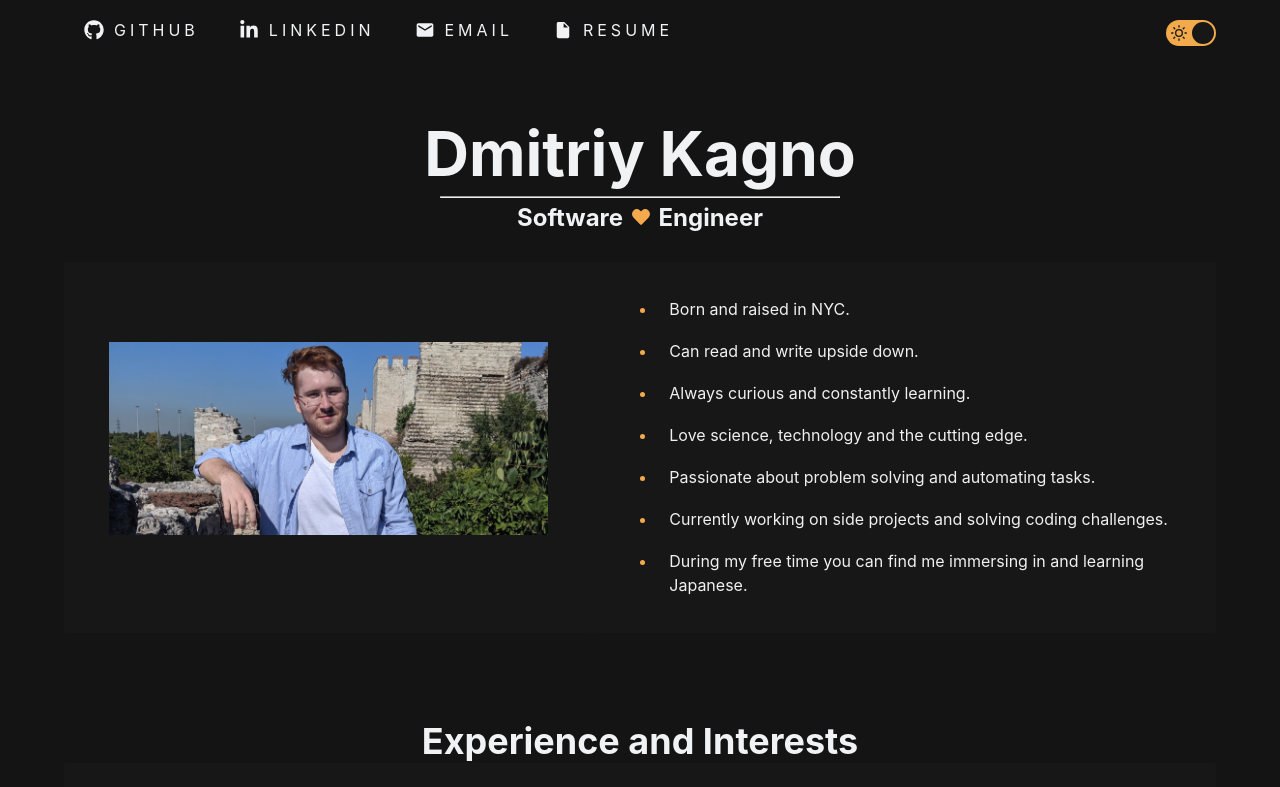
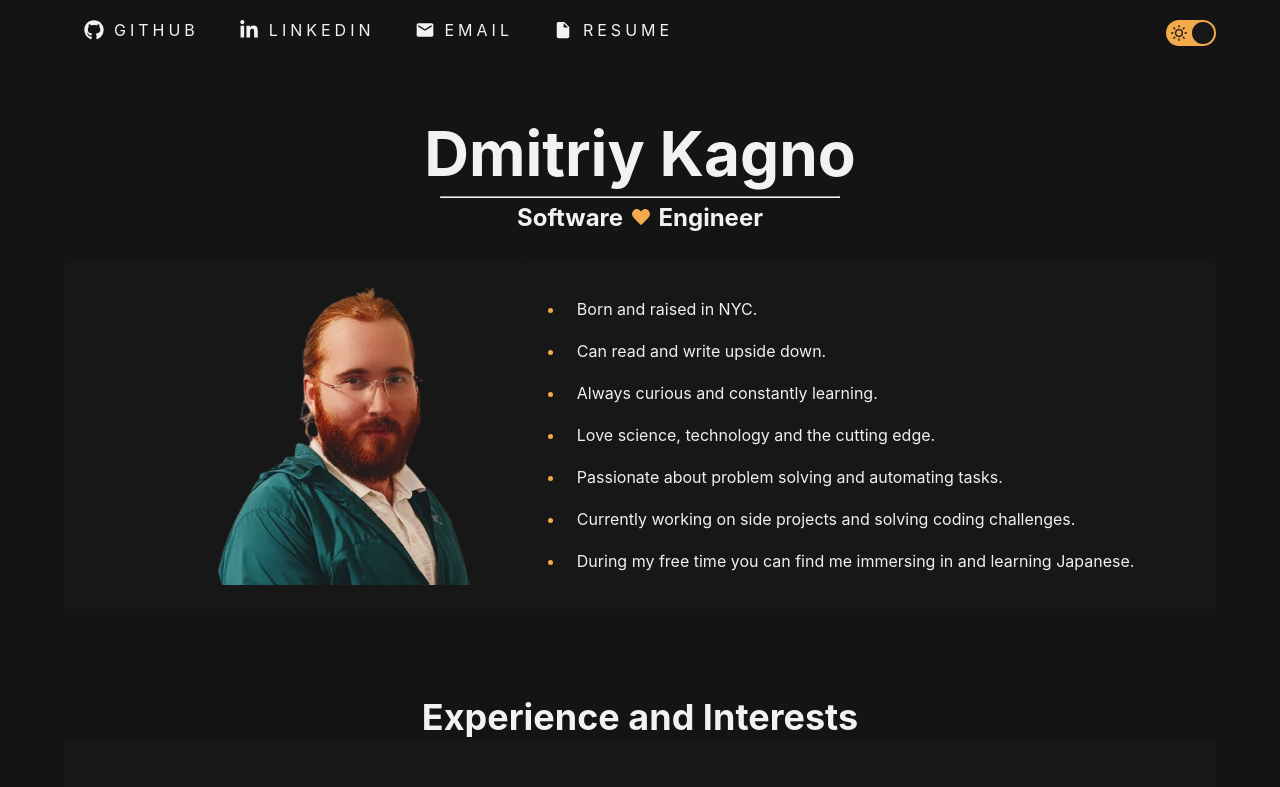
Before and after one commit to OrangeRed/OrangeRed, a React (Create React App) app: page / in a window 1280 px wide. Shown: the top 787 px of the page. Built offline with nearby package versions, Linux system fonts and the light colour scheme.

Commit message:
final stlying changes

```diff
--- a/src/Data.js
+++ b/src/Data.js
@@ -28,7 +28,7 @@ export const socialLinks = [
 export const about = {
   title: "Dmitriy Kagno",
   image: {
-      source: './images/profile.jpg',
+      source: './images/profile.png',
       description: 'profile'
   },
   description: [
--- a/src/components/about/About.styled.js
+++ b/src/components/about/About.styled.js
@@ -8,15 +8,18 @@ export const StyledAbout = styled.div`
     display: flex;
   }
   .image-container {
-    flex: 50%;
+    flex: 40%;
+    display: flex;
+    padding-bottom: 24px;
+    justify-content: flex-end;
 
     img {
-      padding-left: 45px;
-      padding-right: 45px;
-      max-width: 100%;
+      width: 323px;
+      height: 323px;
     }
   }
   .info-grid {
+    flex: 60%;
     display: grid;
     -webkit-box-align: stretch;
     -webkit-align-items: stretch;
@@ -31,8 +34,11 @@ export const StyledAbout = styled.div`
     grid-template-rows: auto;
   }
   @media ${({ device }) => device.tablet} {
-    .test-box {
+    .info-box {
       flex-direction: column;
+    }
+    .image-container {
+      justify-content: center;
     }
     .info-grid {
       -ms-grid-columns: 1fr;
--- a/src/components/menu/Menu.styled.js
+++ b/src/components/menu/Menu.styled.js
@@ -15,6 +15,7 @@ export const StyledMenu = styled.nav`
 
     .menu-close {
       color: ${({ theme }) => theme.title};
+      cursor: pointer;
       float: right;
     }
   }
--- a/src/components/navSwitch/NavSwitch.styled.js
+++ b/src/components/navSwitch/NavSwitch.styled.js
@@ -6,6 +6,7 @@ export const StyledNavSwitch = styled.div`
     position: absolute;
   }
   .label {
+    cursor: pointer;
     background-color: ${({ theme }) => theme.accent};
     display: flex;
     align-items: center;
--- a/src/components/navbar/Navbar.styled.js
+++ b/src/components/navbar/Navbar.styled.js
@@ -5,6 +5,7 @@ export const StyledNavbar = styled.nav`
   .navbar-container {
     display: flex;
     height: 26px;
+    cursor: pointer;
     align-items: flex-start;
     justify-content: flex-end;
 
--- a/src/styles/GlobalStyles.js
+++ b/src/styles/GlobalStyles.js
@@ -99,21 +99,13 @@ export const GlobalStyles = createGlobalStyle`
     background-color: ${({ theme }) => theme.secondaryBackground};
     border-radius: 2px;
   }
-  .image-container {
-    padding-top: 80px;
-    padding-bottom: 80px;
-    img {
-      display: block;
-      margin-right: auto;
-      margin-left: auto;
-    }
-  }
   .grid-column {
     display: -webkit-box;
     display: -webkit-flex;
     display: -ms-flexbox;
     display: flex;
     padding: 24px;
+    padding-left: 0px;
     -webkit-box-orient: vertical;
     -webkit-box-direction: normal;
     -webkit-flex-direction: column;
```
Also changed, not shown: public/images/profile.jpg (deleted), public/images/profile.png (added).
